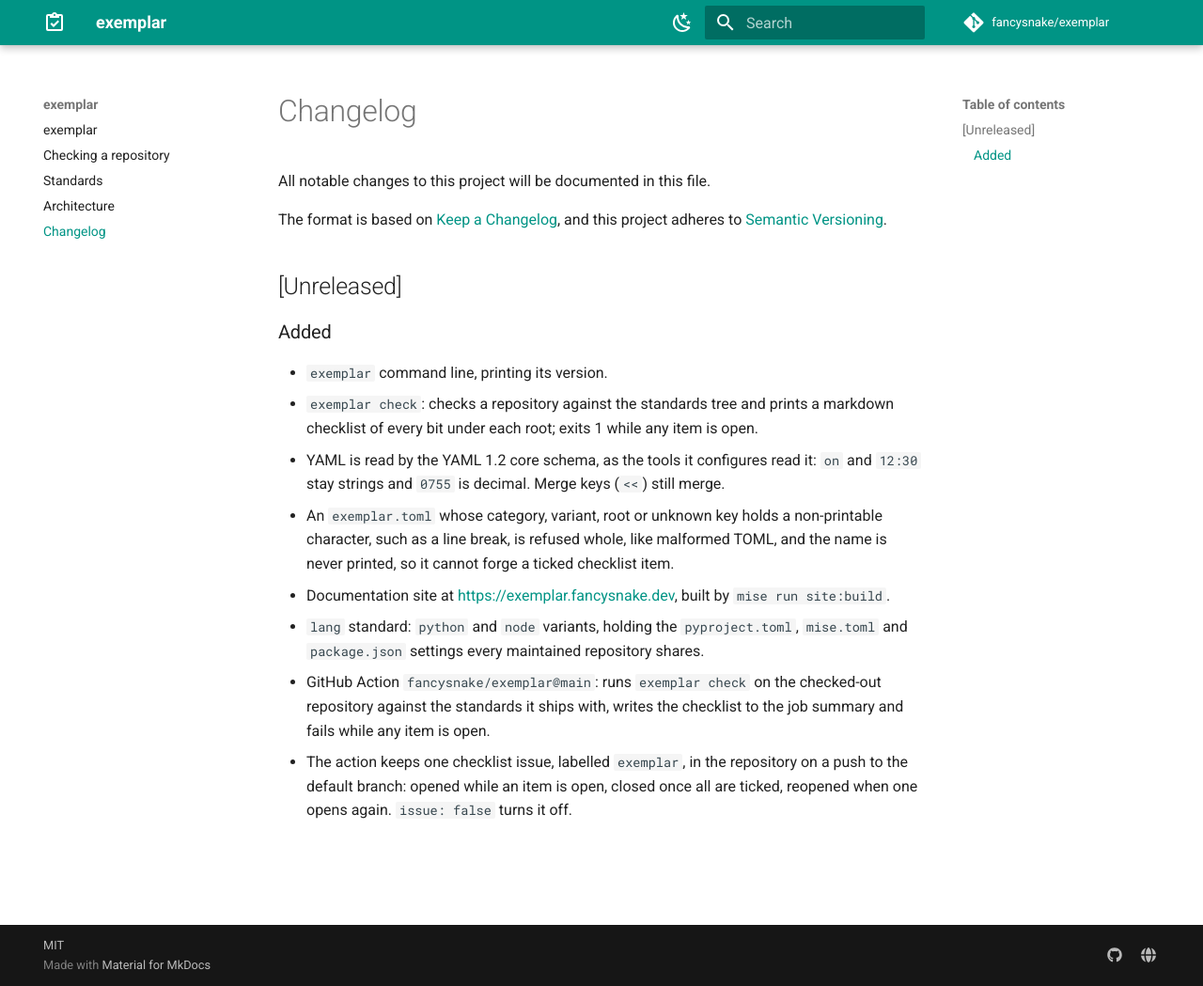
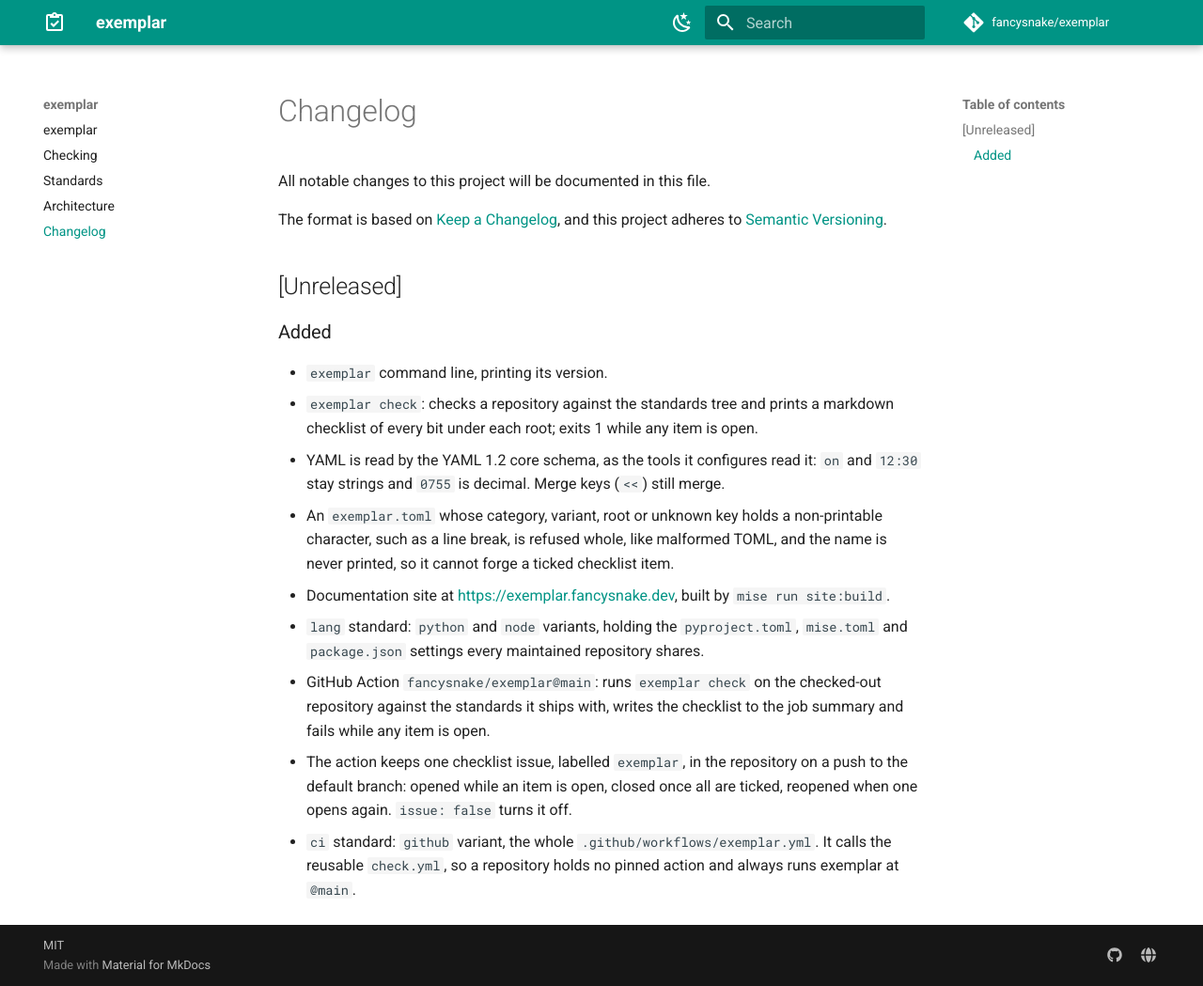
Before and after one commit to fancysnake/exemplar, an MkDocs documentation site: the page built from docs/changelog.md, in a window 1280 px wide and 1049 px high. Shown: the whole window at 94% size. Built offline with MkDocs 1.6.1 and Material for MkDocs 9.7.7, drawn with Linux system fonts in a browser that asks for light colours; comment, search, counter and statistics services are not loaded.

Commit message:
feat: add the ci standard
The `github` variant holds `.github/workflows/exemplar.yml` as a whole
file. It calls the reusable `check.yml`, so a repository carries no pinned
action and runs exemplar at `@main`.

Renovate would pin that reference and make the file differ from the
standard, so `renovate.json` turns it off for exemplar and the docs tell
each repository to do the same. exemplar picks the standard itself.

Closes #14

Co-Authored-By: Claude Opus 5.5 <noreply@anthropic.com>

```diff
--- a/CHANGELOG.md
+++ b/CHANGELOG.md
@@ -30,6 +30,9 @@ and this project adheres to [Semantic Versioning].
 - The action keeps one checklist issue, labelled `exemplar`, in the repository
   on a push to the default branch: opened while an item is open, closed once
   all are ticked, reopened when one opens again. `issue: false` turns it off.
+- `ci` standard: `github` variant, the whole `.github/workflows/exemplar.yml`.
+  It calls the reusable `check.yml`, so a repository holds no pinned action and
+  always runs exemplar at `@main`.
 
 [Keep a Changelog]: https://keepachangelog.com/en/1.1.0/
 [Semantic Versioning]: https://semver.org/spec/v2.0.0.html
--- a/exemplar.toml
+++ b/exemplar.toml
@@ -1 +1,2 @@
+ci = "github"
 lang = "python"
--- a/renovate.json
+++ b/renovate.json
@@ -21,6 +21,11 @@
   ],
   "packageRules": [
     {
+      "description": "the ci standard holds exemplar at @main, unpinned",
+      "matchPackageNames": ["fancysnake/exemplar"],
+      "enabled": false
+    },
+    {
       "description": "hk in mise.toml and hk.pkl move in one PR",
       "matchDepNames": ["hk"],
       "groupName": "hk"
```
Also changed, not shown: docs/checking.md (+7 -21 lines), docs/standards.md (+28 -0 lines), 4 other files.
